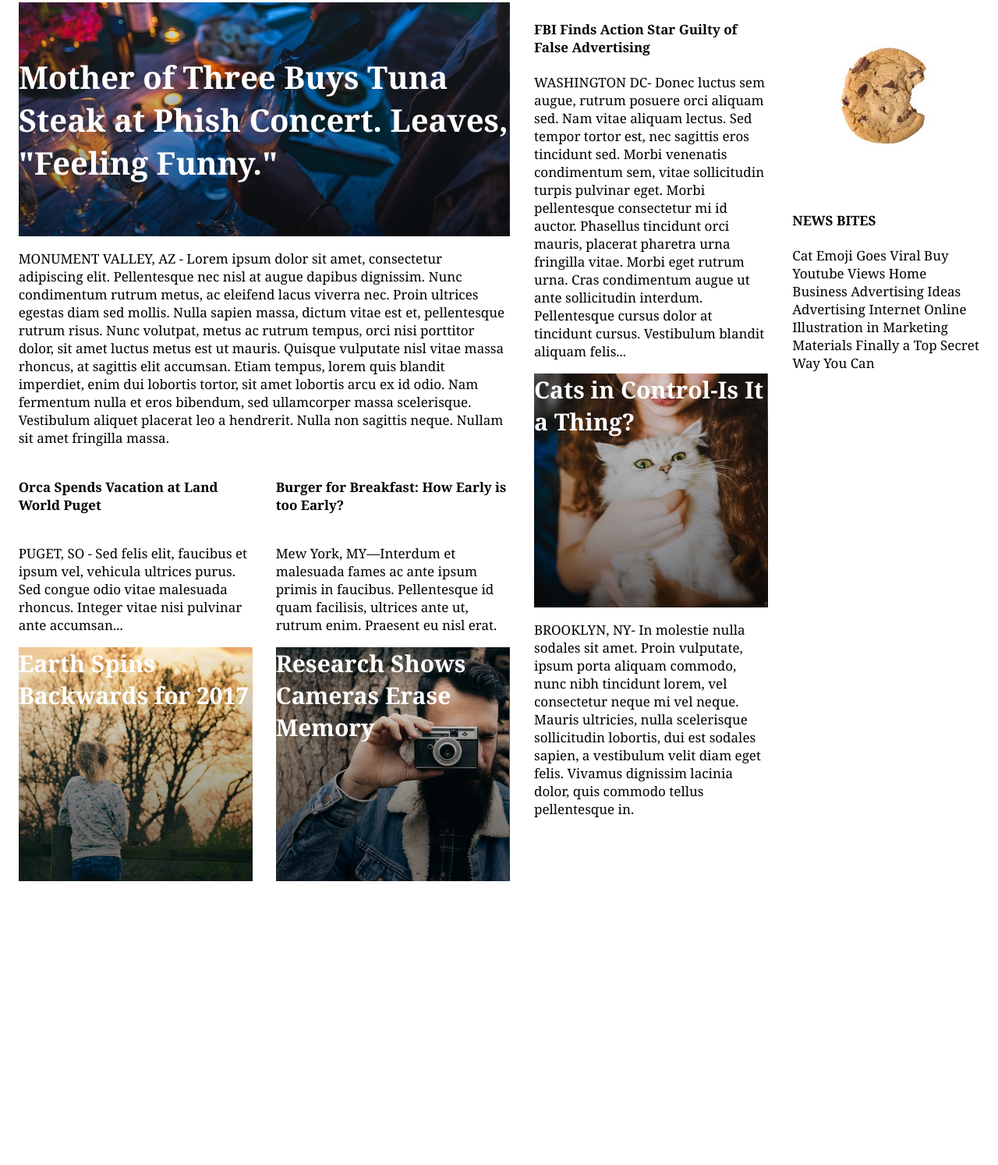
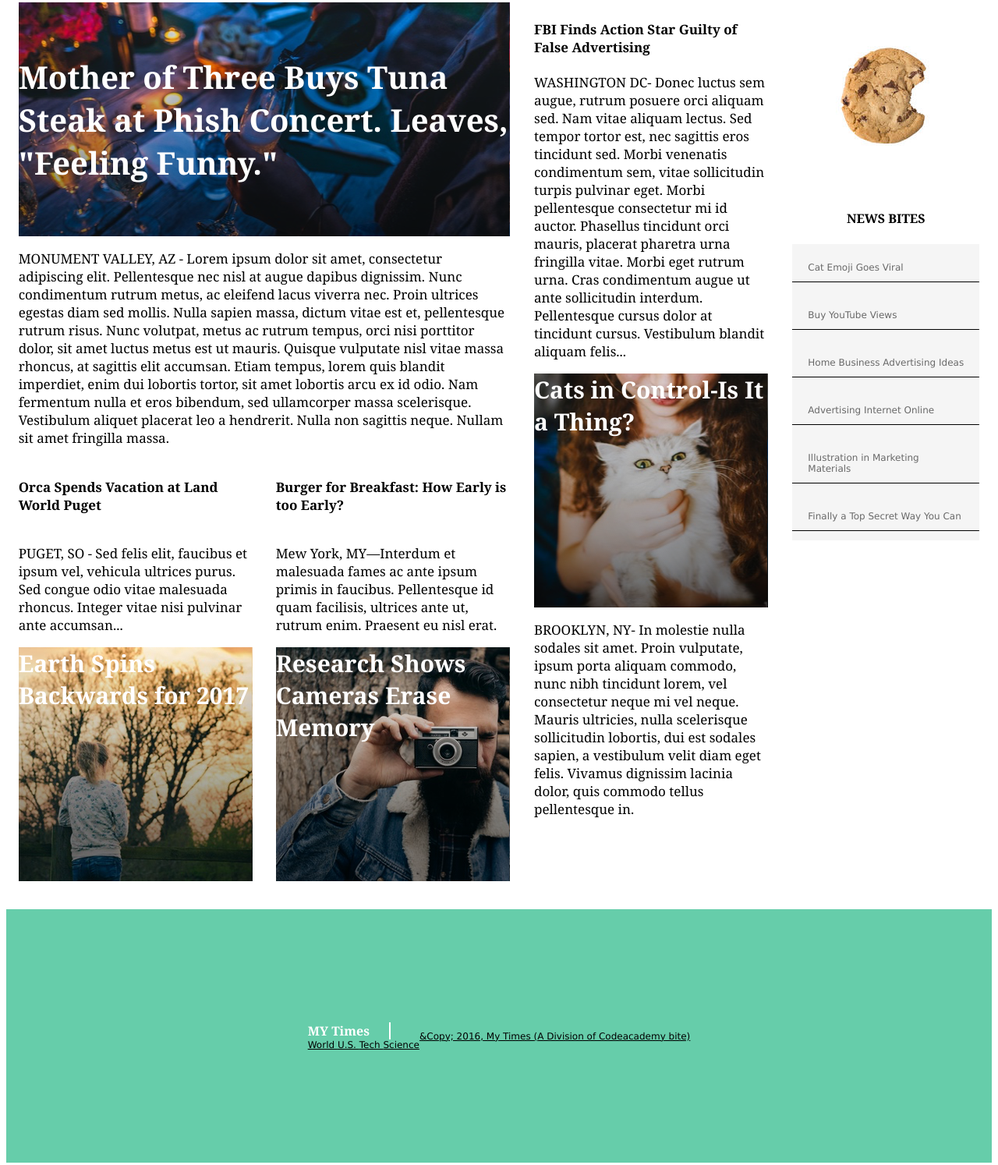
Before and after one commit to auberdream/MyTimes, a plain HTML site: page index.html in a window 1280 px wide. Shown: the part 105-1599 px from the top of the page at 78% size. Before the commit the page ends 1243 px from the top, so only its background shows below. Drawn offline with Linux system fonts and the light colour scheme.

Commit message:
end of 24 Aug

```diff
--- a/Resources/stylesheet.css
+++ b/Resources/stylesheet.css
@@ -87,7 +87,9 @@ a {
 }
 
 .newsbites {
-  ;
+  font-size: 16px;
+  font-weight: bold;
+  text-align: center;
 }
 
 .content {
@@ -111,7 +113,7 @@ a {
   background-image: url("./Images/img-story-1.png");
 }
 
-.stor {
+.storiescontainer {
   display: flex;
   flex-direction: row;
   justify-content: space-between;
@@ -129,3 +131,59 @@ a {
   flex-direction: column;
   justify-content: space-between;
 }
+
+.quicknews {
+  display: flex;
+  flex-direction: column;
+  background-color: WhiteSmoke;
+  font-family: Verdana;
+  font-size: 12px;
+  color: DimGray;
+  text-align: left;
+  font-weight: normal;
+}
+
+.quicknews p {
+  display: block;
+  padding: 11px 20px;
+  border-bottom: 1px solid black;
+  background-color: WhiteSmoke;
+  font-family: Verdana;
+  font-size: 12px;
+  color: DimGray;
+}
+
+footer {
+  display: flex;
+  height: 325px;
+  width: 100%;
+  justify-content: center;
+  align-items: center;
+  background-color: MediumAquamarine;
+  margin: auto;
+  font-family: Verdana;
+  font-size: 12px;
+}
+
+.footertext {
+  display: block;
+}
+
+.mytimestext {
+  display: inline-block;
+  padding-right: 25px;
+  border-right: 2px solid white;
+  font-family: Georgia;
+  font-size: 16px;
+  font-weight: bold;
+  color: white;
+}
+
+.footertext.nav {
+  display: inline-block;
+  padding-left: 25px;
+}
+
+.copyright {
+
+}
--- a/index.html
+++ b/index.html
@@ -32,7 +32,7 @@
         </div>
           <p class "narrative"> MONUMENT VALLEY, AZ - Lorem ipsum dolor sit amet, consectetur adipiscing elit. Pellentesque nec nisl at augue dapibus dignissim. Nunc condimentum rutrum metus, ac eleifend lacus viverra nec. Proin ultrices egestas diam sed mollis. Nulla sapien massa, dictum vitae est et, pellentesque rutrum risus. Nunc volutpat, metus ac rutrum tempus, orci nisi porttitor dolor, sit amet luctus metus est ut mauris. Quisque vulputate nisl vitae massa rhoncus, at sagittis elit accumsan. Etiam tempus, lorem quis blandit imperdiet, enim dui lobortis tortor, sit amet lobortis arcu ex id odio. Nam fermentum nulla et eros bibendum, sed ullamcorper massa scelerisque. Vestibulum aliquet placerat leo a hendrerit. Nulla non sagittis neque. Nullam sit amet fringilla massa.</p>
       </div>
-        <div class="stor">
+        <div class="storiescontainer">
           <div class="stories">
             <div class="story">
               <h4>Orca Spends Vacation at Land World Puget</h4>
@@ -78,9 +78,35 @@
       </div>
       <div class="newsbites">
         <h4>NEWS BITES</h4>
-        <p class="narrative">Cat Emoji Goes Viral Buy Youtube Views Home Business Advertising Ideas Advertising Internet Online Illustration in Marketing Materials Finally a Top Secret Way You Can</p>
+        <div class="quicknews">
+          <p>Cat Emoji Goes Viral </p>
+          <p>Buy YouTube Views </p>
+          <p>Home Business Advertising Ideas </p>
+          <p>Advertising Internet Online </p>
+          <p>Illustration in Marketing Materials </p>
+          <p>Finally a Top Secret Way You Can</p>
+        </div>
       </div>
     </div>
   </div>
+
+<br><br>
+
+<!--Footer-->
+
+<footer>
+  <div class="footertext">
+      <span class="mytimestext">MY Times</span>
+    <nav>
+      <a href="">World</span>
+      <a href="">U.S.</span>
+      <a href="">Tech</span>
+      <a href="">Science</span>
+    </nav>
+  </div>
+</div>
+  <div class="copyright">
+    <p>&Copy; 2016, My Times (A Division of Codeacademy bite)</p>
+  </div>
   </body>
 </html>
```
